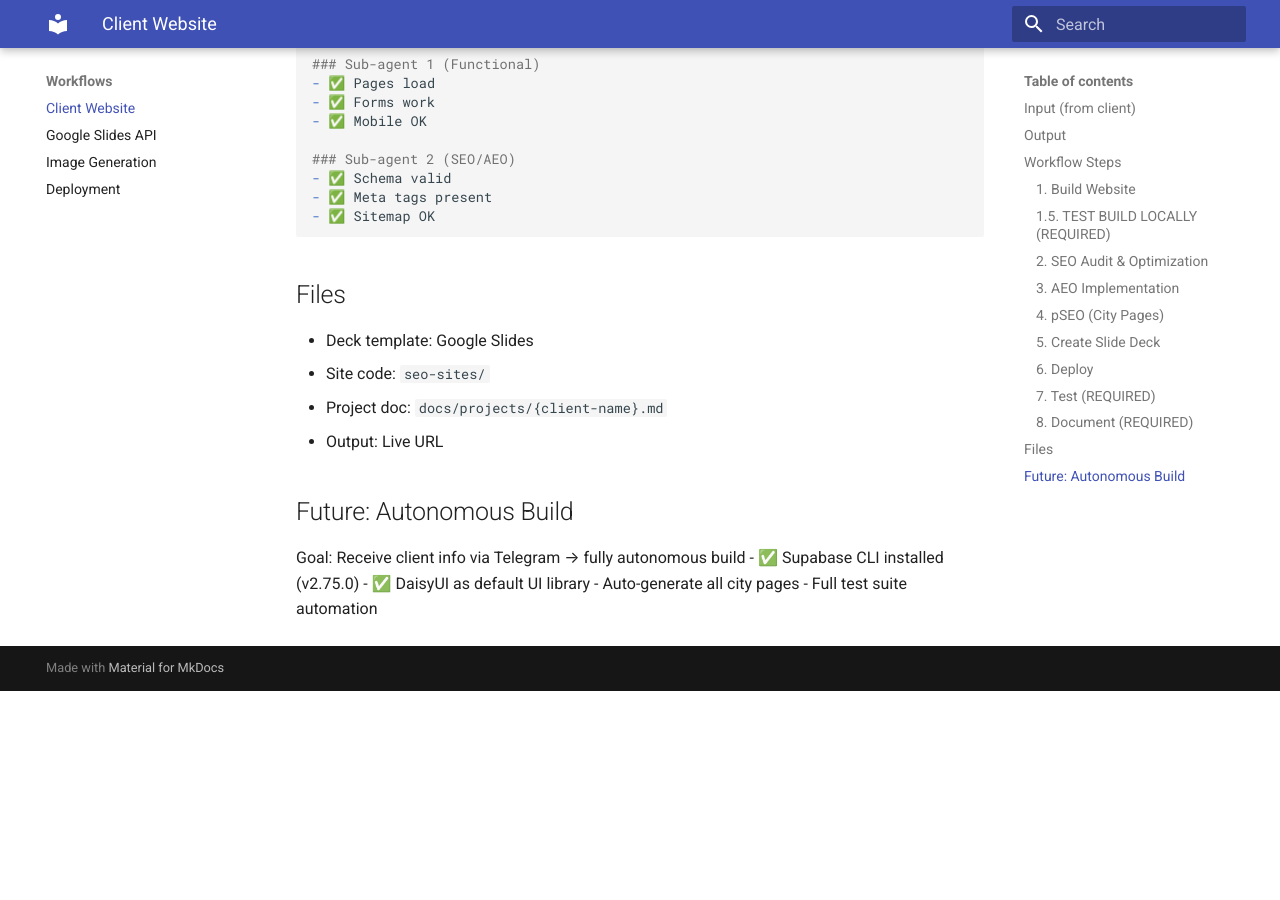
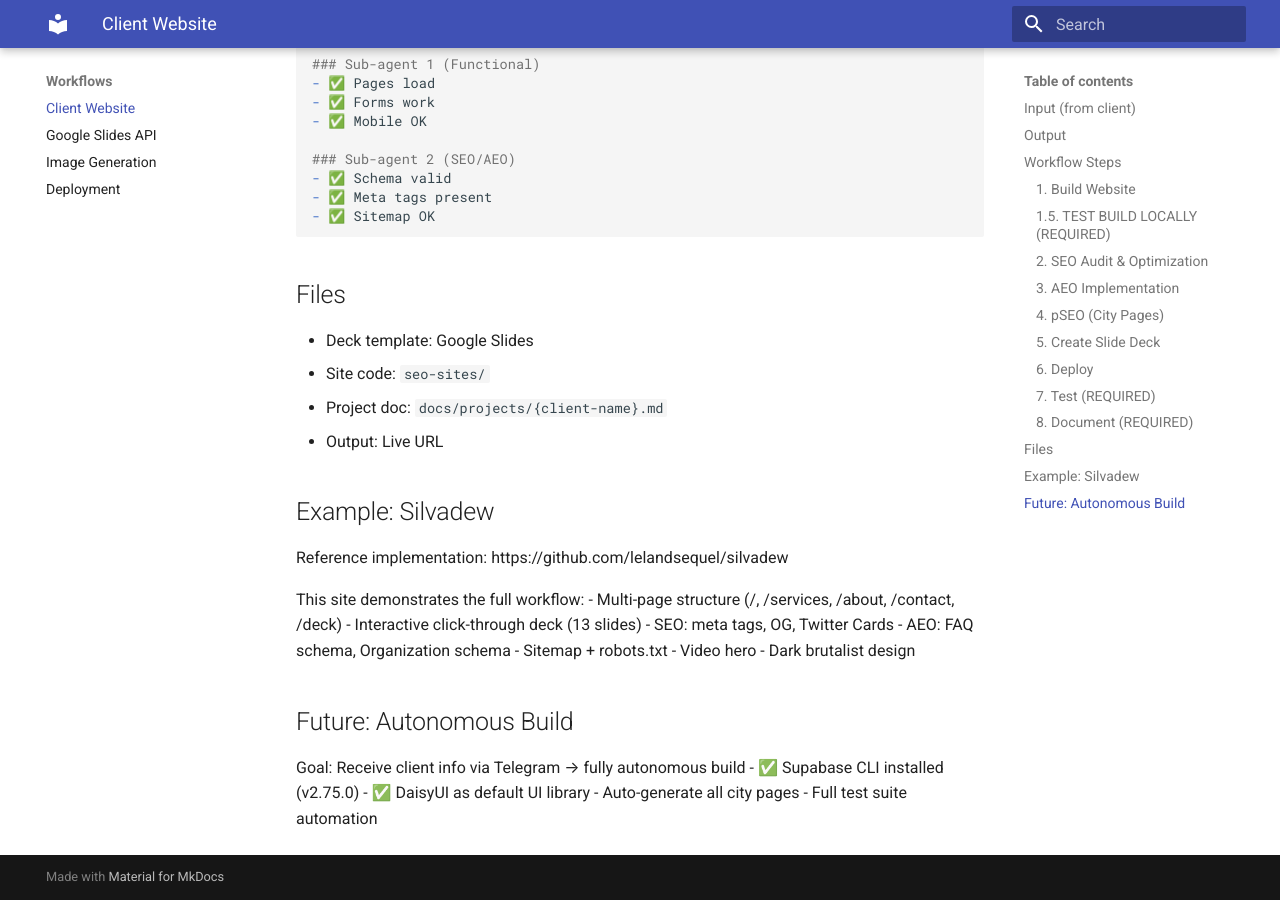
Before and after one commit to lelandsequel/cl-strategy-docs, an MkDocs documentation site: the page built from docs/workflows/client-website.md, in a window 1280 px wide and 900 px high, scrolled down 2576 px. Built offline with MkDocs 1.6.1 and Material for MkDocs 9.7.7, drawn with Linux system fonts in a browser that asks for light colours; before the commit the page ends 3267 px from its top, so only the background shows below that.

Commit message:
Canonize Silvadew as workflow example

```diff
--- a/docs/workflows/client-website.md
+++ b/docs/workflows/client-website.md
@@ -111,6 +111,19 @@ Update project docs in `docs/projects/`:
 - Project doc: `docs/projects/{client-name}.md`
 - Output: Live URL
 
+## Example: Silvadew
+
+Reference implementation: https://github.com/lelandsequel/silvadew
+
+This site demonstrates the full workflow:
+- Multi-page structure (/, /services, /about, /contact, /deck)
+- Interactive click-through deck (13 slides)
+- SEO: meta tags, OG, Twitter Cards
+- AEO: FAQ schema, Organization schema
+- Sitemap + robots.txt
+- Video hero
+- Dark brutalist design
+
 ## Future: Autonomous Build
 
 Goal: Receive client info via Telegram → fully autonomous build
```
Also changed, not shown: docs/projects/silvadew.md (+3 -0 lines).
